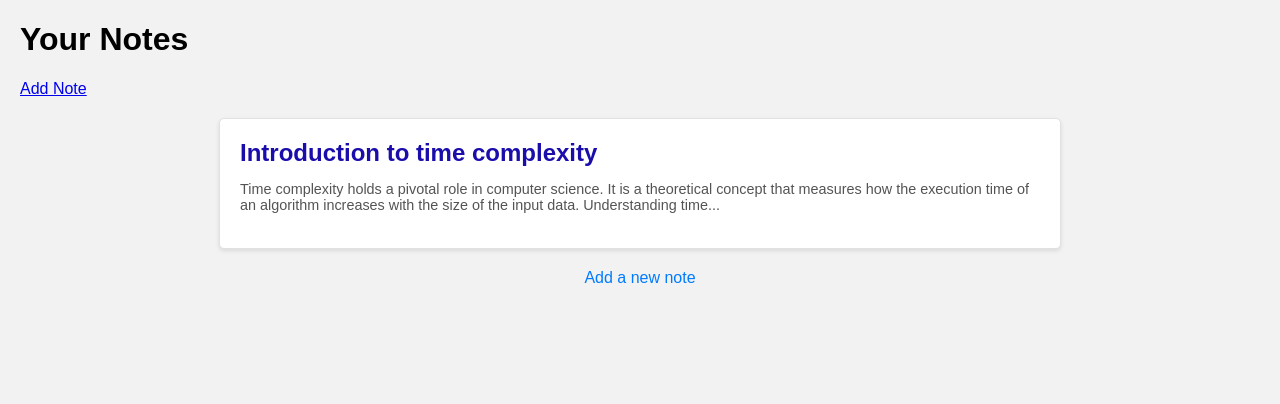
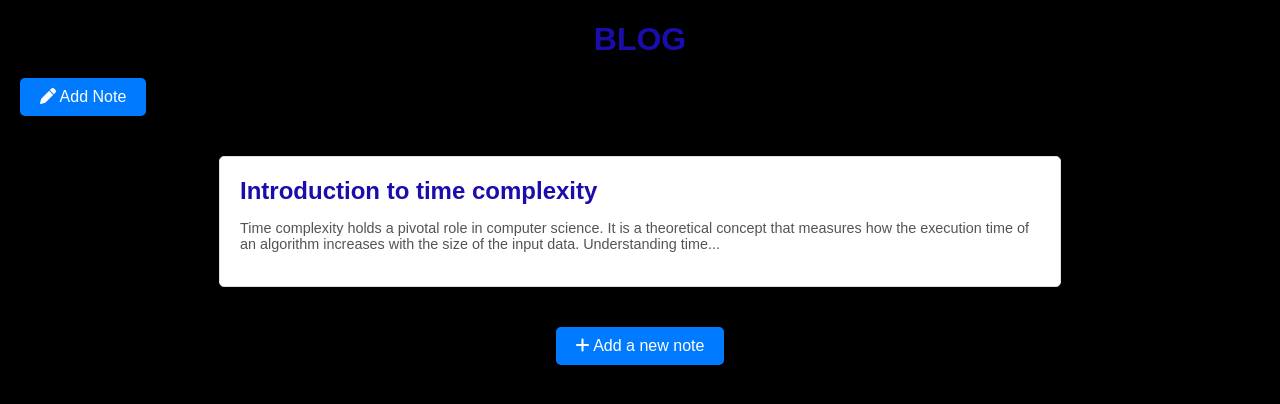
Before and after one commit to Shijin1111/codeCom, a Django app: page /blog/ in a window 1280 px wide. Shown: the top 404 px of the page. Run offline with Django 5.2, Linux system fonts and the light colour scheme; data comes from the database, SQL or seed files in the repository; both versions use the stored data as it was after the commit.

Commit message:
modified add_note

```diff
--- a/accounts/templates/accounts/blog.html
+++ b/accounts/templates/accounts/blog.html
@@ -4,11 +4,31 @@
     <meta charset="UTF-8">
     <meta name="viewport" content="width=device-width, initial-scale=1.0">
     <title>Your Notes</title>
+    <link rel="stylesheet" href="https://cdnjs.cloudflare.com/ajax/libs/font-awesome/6.0.0-beta3/css/all.min.css"> <!-- Include Font Awesome -->
     <style>
         body {
             font-family: Arial, sans-serif;
             margin: 20px;
-            background-color: #f2f2f2;
+            background-color: black;
+        }
+        h1 {
+            color: #1a0dab;
+            text-align: center;
+            margin-bottom: 0;
+        }
+        a.add-note-button {
+            display: inline-block;
+            background-color: #007bff; /* Button background */
+            color: white; /* Button text color */
+            padding: 10px 20px;
+            border-radius: 5px;
+            text-decoration: none; /* Remove underline */
+            transition: background-color 0.3s; /* Smooth background transition */
+            margin: 20px auto;
+            text-align: center;
+        }
+        a.add-note-button:hover {
+            background-color: #0056b3; /* Darker blue on hover */
         }
         .search-result {
             max-width: 800px;
@@ -40,7 +60,7 @@
         }
         .footer-link a {
             text-decoration: none;
-            color: #007bff;
+            color: white;
         }
         .footer-link a:hover {
             text-decoration: underline;
@@ -48,8 +68,10 @@
     </style>
 </head>
 <body>
-    <h1>Your Notes</h1>
-    <a href="{% url 'add_note' %}">Add Note</a>
+    <h1>BLOG</h1>
+    <a href="{% url 'add_note' %}" class="add-note-button">
+        <i class="fas fa-pen"></i> Add Note <!-- Font Awesome plus icon -->
+    </a>
 
     <div>
     {% for note in notes %}
@@ -63,7 +85,9 @@
     </div>
 
     <div class="footer-link">
-        <a href="{% url 'add_note' %}">Add a new note</a>
+        <a href="{% url 'add_note' %}" class="add-note-button">
+            <i class="fas fa-plus"></i> Add a new note
+        </a>
     </div>
 </body>
 </html>
```
Also changed, not shown: accounts/templates/accounts/add_note.html (+28 -1 lines), db.sqlite3.
